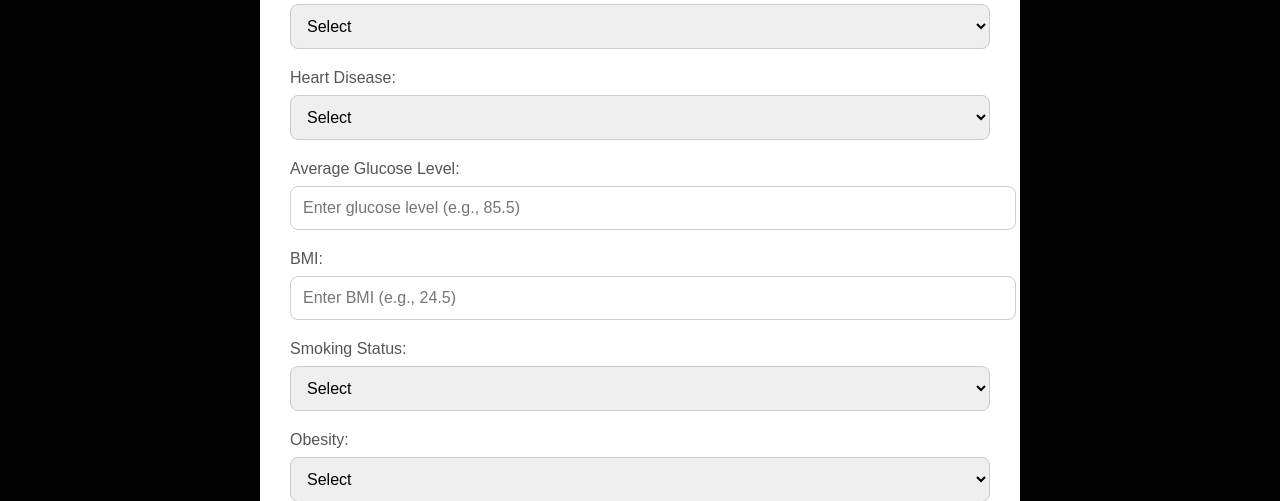
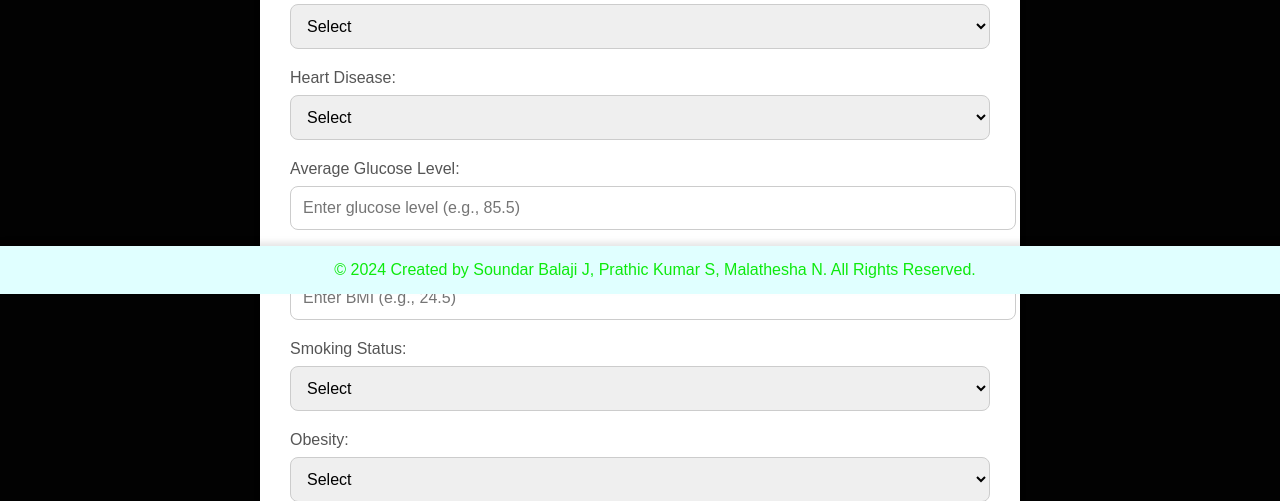
Before and after one commit to soundar3078/stroke-prediction-using-ML, a Flask app: page / in a window 1280 px wide. Shown: the part 506-1007 px from the top of the page. Run offline with Flask 3, Linux system fonts and the light colour scheme; parts of the project's set-up code (start-up, migrations or seed data) failed here and were passed over.

Commit message:
Update index.html

```diff
--- a/templates/index.html
+++ b/templates/index.html
@@ -350,6 +350,8 @@
     <div class="cta-section">
         <p>Learn more about preventing strokes and living a healthy lifestyle. <a href="/prevention">Click here</a> for more information.</p>
     </div>
-
+<footer style="background: lightcyan; color: rgb(13, 234, 13); text-align: center; padding: 15px; position: fixed; bottom: 0; width: 100%; box-shadow: 0 -4px 6px rgba(0, 0, 0, 0.1);">
+        <p style="margin: 0;">&copy; 2024 Created by Soundar Balaji J, Prathic Kumar S, Malathesha N. All Rights Reserved.</p>
+    </footer>
 </body>
 </html>
```
